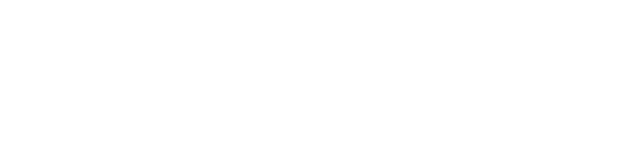
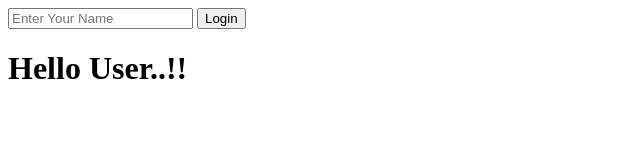
Before and after one commit to Sejall-pawar/Local-Storage, a plain HTML site: page index.html in a window 1280 px wide. Shown: the whole page, without its empty margins (0-640 px from the left). Drawn offline with Linux system fonts and the light colour scheme.

Commit message:
added html structure for the page

```diff
--- a/index.html
+++ b/index.html
@@ -4,8 +4,20 @@
     <meta charset="UTF-8">
     <meta name="viewport" content="width=device-width, initial-scale=1.0">
     <title>Local Storage`</title>
+    <style>
+
+    </style>
 </head>
 <body>
+    <div class="user-container">
+        <input type="text" placeholder="Enter Your Name" class="user-name" id="user-name">
+        <button type="button" class="btn" id="btn">
+            Login
+        </button>
 
+        <h1>
+            Hello User..!!
+        </h1>
+    </div>
 </body>
 </html>
```
